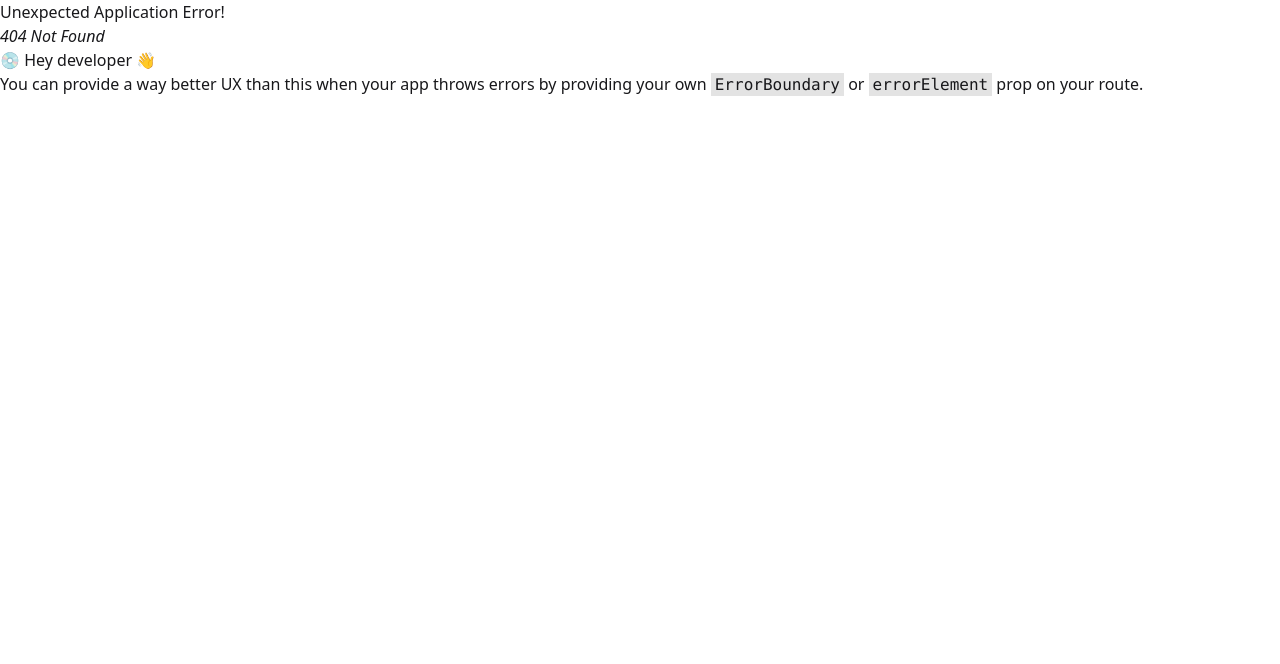
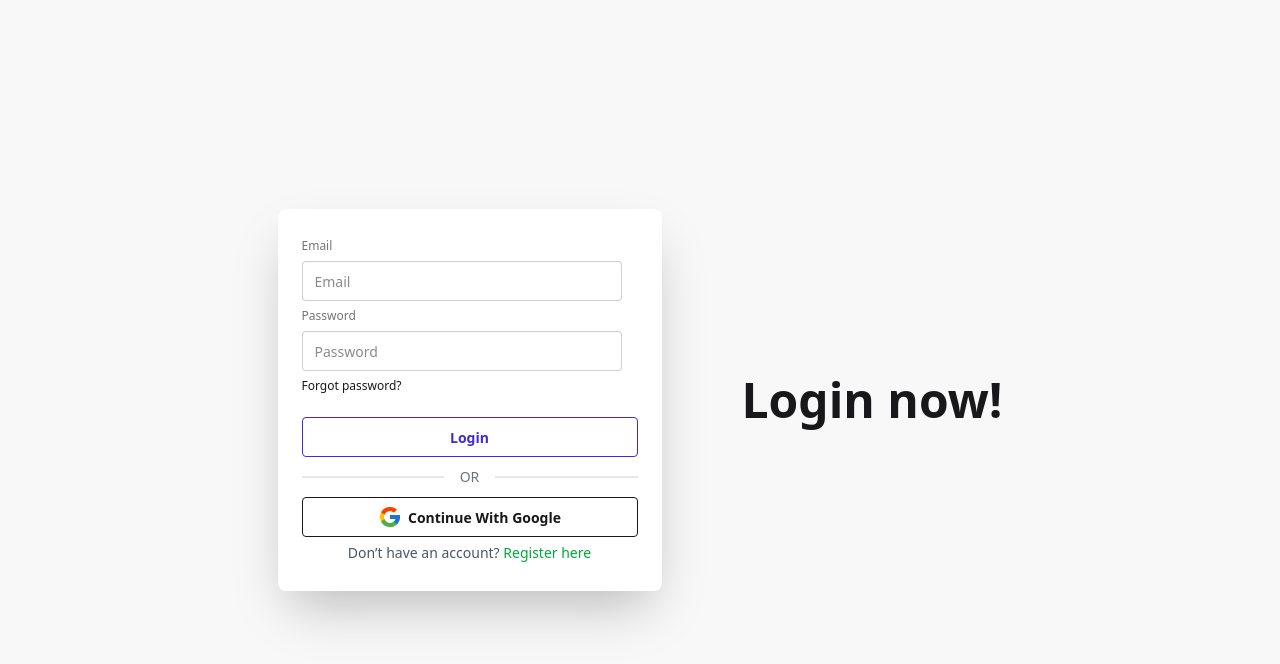
Before and after one commit to rownakabdullahomi/BD_Cash_Client, a React (Vite) app: page /login in a window 1280 px wide. Before the commit this address had no page. Shown: the top 664 px of the page. Built offline with nearby package versions, Linux system fonts and the light colour scheme.

Commit message:
login page created

```diff
--- a/src/components/Navbar.tsx
+++ b/src/components/Navbar.tsx
@@ -64,7 +64,9 @@ const Navbar = () => {
                 <img src={userImage} alt="" className="object-cover" />
               </div>
             </button>
-            <ul className="menu menu-sm dropdown-content bg-base-100 rounded-box z-[1] mt-3 w-52 p-2 shadow"></ul>
+            <ul className="menu menu-sm font-Inter font-semibold dropdown-content bg-base-100 rounded-box z-[1] mt-3 w-52 p-2 shadow">
+                <li><Link to={"/login"}>Login</Link></li>
+            </ul>
           </div>
         </div>
       </div>
--- /dev/null
+++ b/src/pages/login/Login.tsx
@@ -0,0 +1,37 @@
+import { Link } from "react-router-dom"
+import SocialLogin from "../../shared/SocialLogin"
+
+
+const Login = () => {
+  return (
+    <div className="hero bg-base-200 min-h-screen">
+  <div className="hero-content flex-col lg:flex-row-reverse w-full gap-20">
+    <div className="text-center lg:text-left">
+      <h1 className="text-5xl font-bold">Login now!</h1>
+    </div>
+    <div className="card bg-base-100 w-full max-w-sm shrink-0 shadow-2xl">
+      <div className="card-body">
+        <fieldset className="fieldset">
+          <label className="fieldset-label">Email</label>
+          <input type="email" className="input" placeholder="Email" />
+          <label className="fieldset-label">Password</label>
+          <input type="password" className="input" placeholder="Password" />
+          <div><a className="link link-hover">Forgot password?</a></div>
+          <button className="btn btn-primary btn-outline mt-4">Login</button>
+          <div className="divider text-sm text-gray-500 my-1.5">OR</div>
+          <SocialLogin/>
+          <p className="text-center text-sm text-gray-600">
+            Don’t have an account?{" "}
+            <Link to="/signup" className="text-green-600 font-medium">
+              Register here
+            </Link>
+          </p>
+        </fieldset>
+      </div>
+    </div>
+  </div>
+</div>
+  )
+}
+
+export default Login
--- a/src/routes/Router.tsx
+++ b/src/routes/Router.tsx
@@ -1,6 +1,7 @@
 import { createBrowserRouter } from "react-router-dom";
 import MainLayout from "../layouts/MainLayout";
 import Home from "../pages/home/Home";
+import Login from "../pages/login/Login";
 
 const Router = createBrowserRouter([
   {
@@ -13,6 +14,8 @@ const Router = createBrowserRouter([
       },
     ],
   },
+  { path: "/login", element: <Login /> },
+
 ]);
 
 export default Router;
--- /dev/null
+++ b/src/shared/SocialLogin.tsx
@@ -0,0 +1,17 @@
+import { FcGoogle } from "react-icons/fc"
+
+
+const SocialLogin = () => {
+  return (
+    <div className="space-y-3">
+      <button
+        className="btn btn-outline w-full flex items-center justify-center"
+      >
+        <FcGoogle size={24} />
+        Continue With Google
+      </button>
+    </div>
+  )
+}
+
+export default SocialLogin
```
